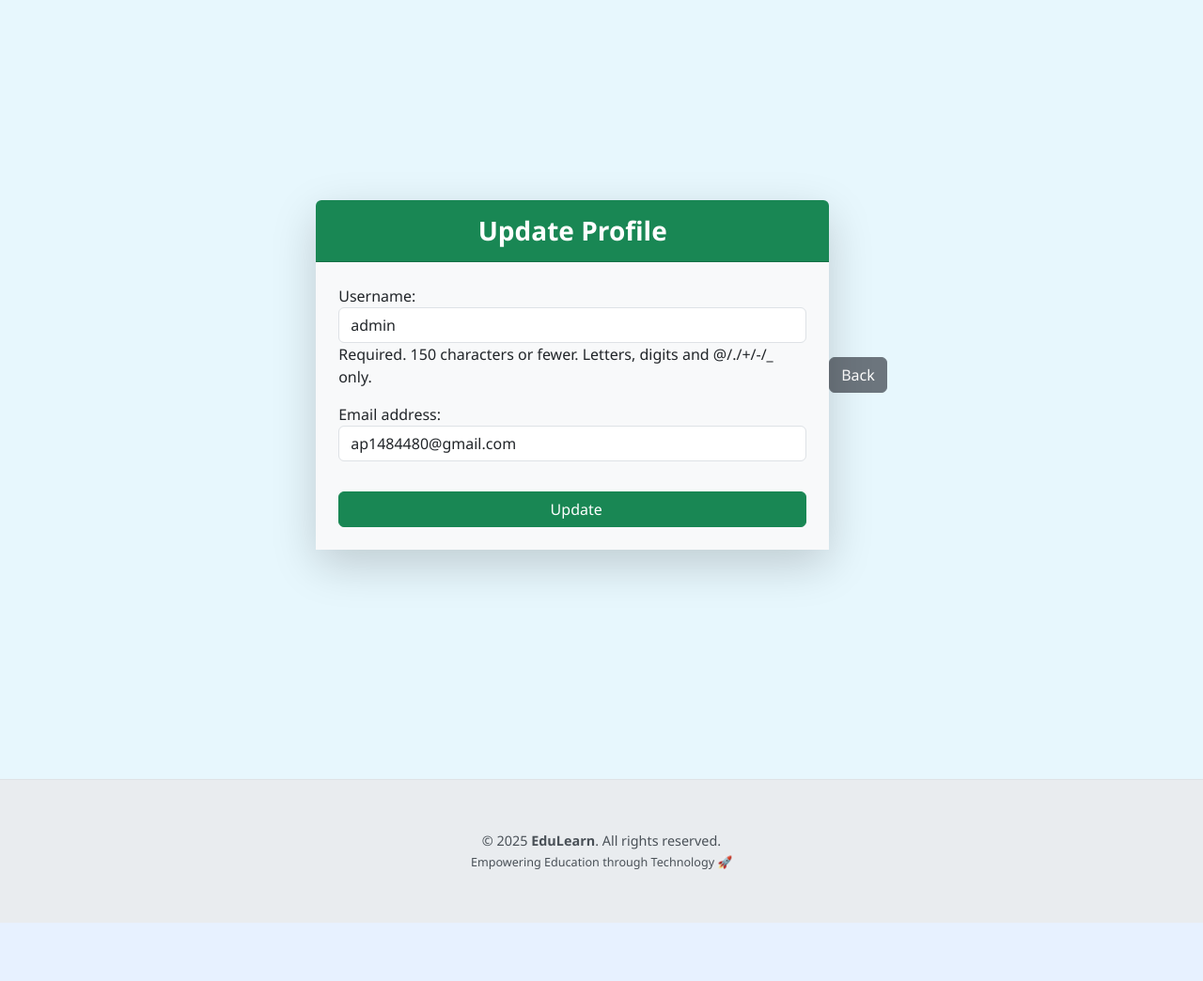
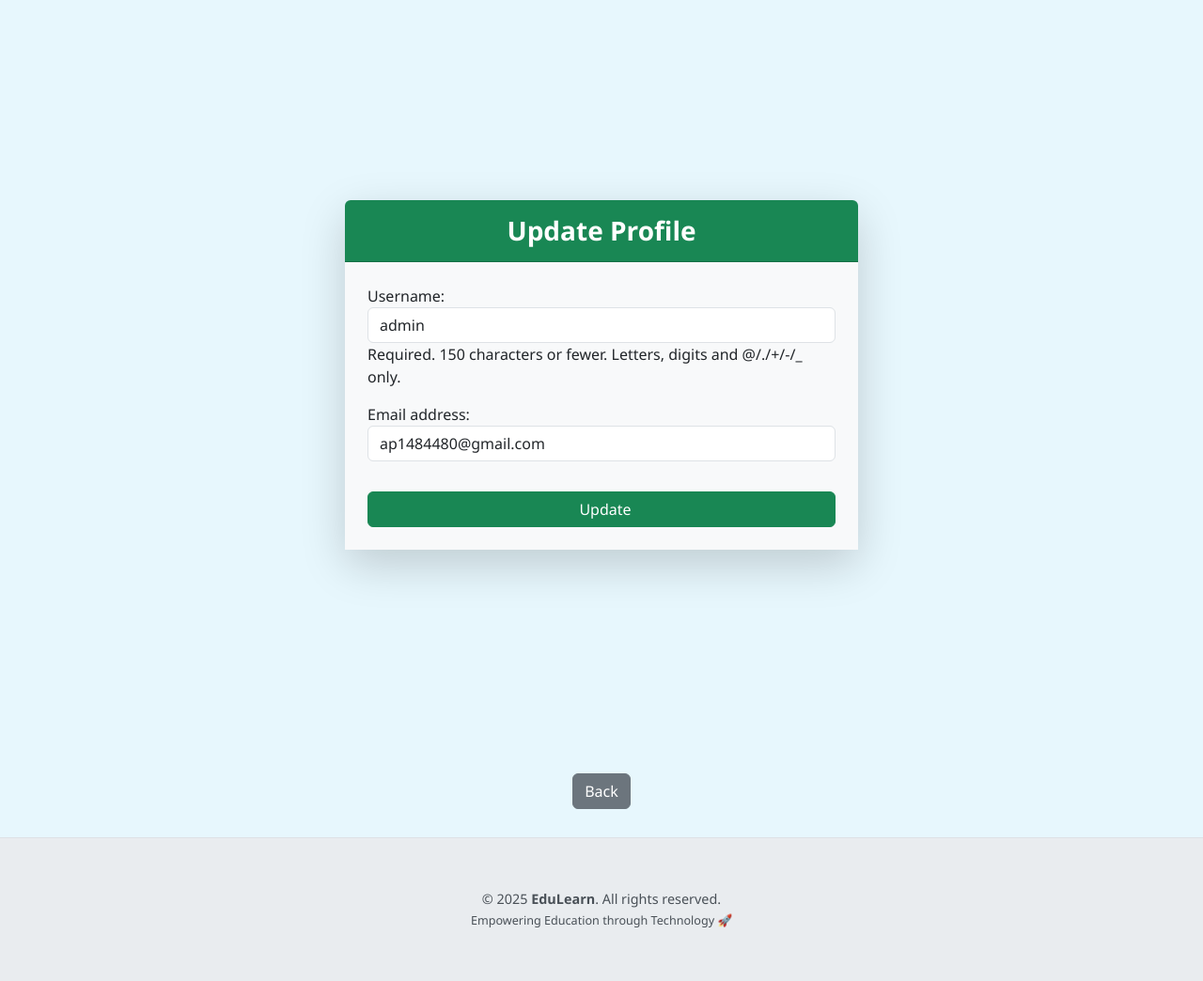
Before and after one commit to Kangaeruhito14/EduLearn_-A_Demo_Django_Project-, a Django app: page /courses/profile/ in a window 1280 px wide. Shown: the part 153-1197 px from the top of the page at 94% size. Before the commit the page ends 1135 px from the top, so only its background shows below. Run offline with Django 5.2, Linux system fonts and the light colour scheme; a user stored in the database is signed in; some libraries are stand-ins or nearby versions.

Commit message:
Update commit-all-edit-17

```diff
--- a/Templates/courses/profile.html
+++ b/Templates/courses/profile.html
@@ -2,7 +2,7 @@
 {% block title %}Profile{% endblock %}
 
 {% block content %}
-<div class="container d-flex justify-content-center align-items-center min-vh-100">
+<div class="container d-flex justify-content-center align-items-center min-vh-100" style="padding-top: 0; padding-bottom: 0;">
     <div class="col-md-7 col-lg-6">
         <div class="card shadow-lg border-0 animate__animated animate__fadeIn">
             <div class="card-header bg-success text-white text-center py-3 rounded-top">
@@ -19,6 +19,11 @@
             </div>
         </div>
     </div>
+</div>
+
+<!-- Move the back button below -->
+<div class="d-flex justify-content-center mt-4">
     <a href="javascript:history.back()" class="btn btn-secondary">Back</a>
 </div>
+
 {% endblock %}
```
